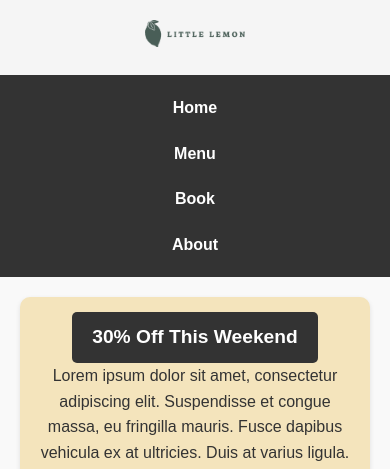
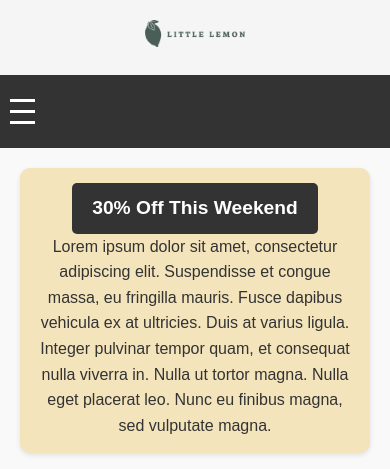
Before and after one commit to moussahassana/LittleLemon-WebDesign, a plain HTML site: page index.html in a window 390 px wide. Shown: the top 469 px of the page. Drawn offline with Linux system fonts and the light colour scheme; a script that the page names is missing.

Commit message:
feat: add CSS styles for hamburger menu and mobile navigation

```diff
--- a/css/responsive.css
+++ b/css/responsive.css
@@ -4,13 +4,27 @@
         flex-direction: column;
     }
 
-    nav ul {
-        flex-direction: column;
-        text-align: center;
+    .hamburger {
+        display: flex;
     }
 
-    nav ul li {
+    .nav-menu {
+        display: none;
+        flex-direction: column;
+        width: 100%;
+        background-color: #333;
+        position: absolute;
+        top: 100%;
+        left: 0;
+    }
+
+    .nav-menu.active {
+        display: flex;
+    }
+
+    .nav-menu li {
         margin: 10px 0;
+        text-align: center;
     }
 
     .promo-banner {
--- a/css/styles.css
+++ b/css/styles.css
@@ -28,28 +28,44 @@ header {
 nav {
     background-color: #333;
     padding: 10px 0;
+    position: relative;
 }
 
-nav ul {
+.hamburger {
+    display: none;
+    flex-direction: column;
+    cursor: pointer;
+    padding: 10px;
+}
+
+.bar {
+    width: 25px;
+    height: 3px;
+    background-color: white;
+    margin: 4px 0;
+    transition: 0.4s;
+}
+
+.nav-menu {
     list-style: none;
     display: flex;
     justify-content: center;
 }
 
-nav ul li {
+.nav-menu li {
     margin: 0 15px;
 }
 
-nav ul li a {
+.nav-menu li a {
     color: white;
     text-decoration: none;
     font-weight: bold;
     padding: 5px 10px;
+    transition: color 0.3s ease;
 }
 
-nav ul li a:hover {
+.nav-menu li a:hover {
     color: #ddd;
-    transition: color 0.3s ease;
 }
 
 /* Main Content */
```
